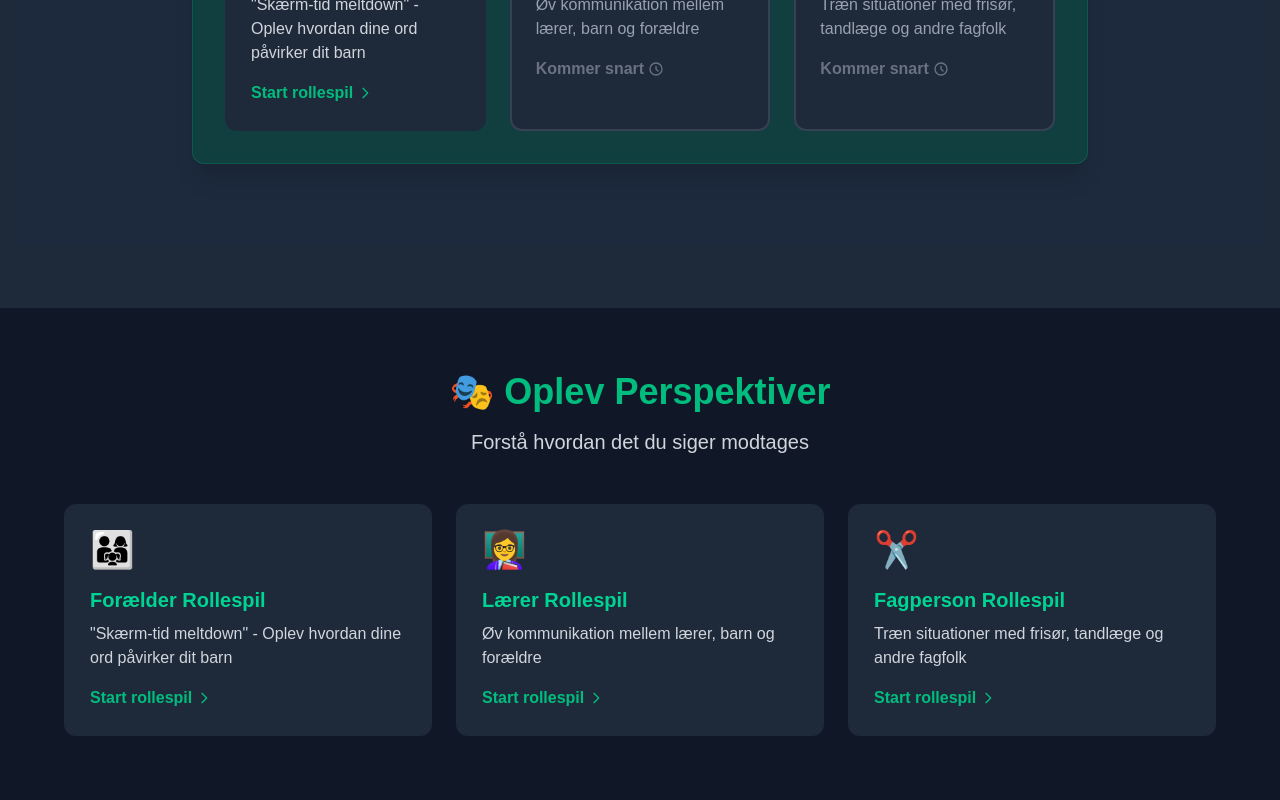
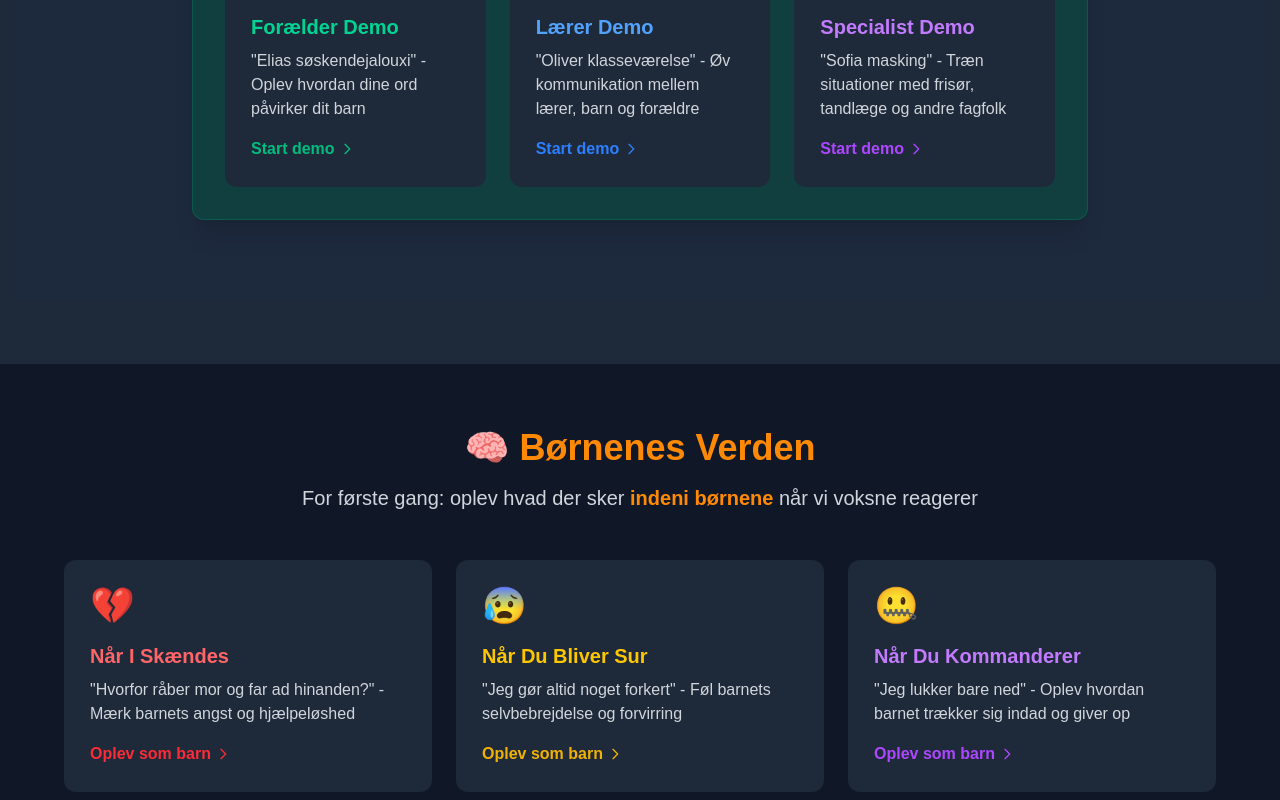
Before and after one commit to howandt/cdt-website, a Next.js app: page /platform in a window 1280 px wide. Shown: the part 3560-4360 px from the top of the page. Built offline with nearby package versions, Linux system fonts and the light colour scheme.

Commit message:
Tilføjet børns tanker

```diff
--- a/app/components/QRDemo.tsx
+++ b/app/components/QRDemo.tsx
@@ -355,6 +355,8 @@ export default function QRDemo() {
               </div>
             </div>
 
+            /* Erstat denne sektion i QRDemo.tsx (omkring linje 285-340) */
+
             {/* Rollespil sektion inde i QR Demo */}
             <div className="mt-16 pt-12 border-t border-gray-700">
               <h3 className="text-2xl md:text-3xl font-bold text-center text-emerald-500 mb-3">
@@ -365,18 +367,18 @@ export default function QRDemo() {
               </p>
 
               <div className="grid md:grid-cols-3 gap-6">
-                {/* Forælder Rollespil */}
-                <Link href="/rollespil?type=parent" className="group">
+                {/* Forælder Demo - NU AKTIV */}
+                <Link href="/demo/test?role=parent" className="group">
                   <div className="bg-gray-800 rounded-xl p-6 h-full hover:bg-gray-700 transition-all border-2 border-transparent hover:border-emerald-500">
                     <div className="text-4xl mb-4">👨‍👩‍👧</div>
                     <h3 className="text-xl font-bold text-emerald-400 mb-2 group-hover:text-emerald-300 transition-colors">
-                      Forælder Rollespil
+                      Forælder Demo
                     </h3>
                     <p className="text-gray-300 mb-4">
-                      "Skærm-tid meltdown" - Oplev hvordan dine ord påvirker dit barn
+                      "Elias søskendejalouxi" - Oplev hvordan dine ord påvirker dit barn
                     </p>
                     <span className="text-emerald-500 font-semibold flex items-center gap-1">
-                      Start rollespil
+                      Start demo
                       <svg className="w-4 h-4 group-hover:translate-x-1 transition-transform" fill="none" stroke="currentColor" viewBox="0 0 24 24">
                         <path strokeLinecap="round" strokeLinejoin="round" strokeWidth={2} d="M9 5l7 7-7 7" />
                       </svg>
@@ -384,43 +386,43 @@ export default function QRDemo() {
                   </div>
                 </Link>
 
-                {/* Lærer Rollespil - Kommer snart */}
-                <div className="group cursor-not-allowed opacity-60">
-                  <div className="bg-gray-800 rounded-xl p-6 h-full border-2 border-gray-700">
+                {/* Lærer Demo - NU AKTIV */}
+                <Link href="/demo/test?role=teacher" className="group">
+                  <div className="bg-gray-800 rounded-xl p-6 h-full hover:bg-gray-700 transition-all border-2 border-transparent hover:border-blue-500">
                     <div className="text-4xl mb-4">👩‍🏫</div>
-                    <h3 className="text-xl font-bold text-gray-400 mb-2">
-                      Lærer Rollespil
+                    <h3 className="text-xl font-bold text-blue-400 mb-2 group-hover:text-blue-300 transition-colors">
+                      Lærer Demo
                     </h3>
-                    <p className="text-gray-400 mb-4">
-                      Øv kommunikation mellem lærer, barn og forældre
+                    <p className="text-gray-300 mb-4">
+                      "Oliver klasseværelse" - Øv kommunikation mellem lærer, barn og forældre
                     </p>
-                    <span className="text-gray-500 font-semibold flex items-center gap-1">
-                      Kommer snart
-                      <svg className="w-4 h-4" fill="none" stroke="currentColor" viewBox="0 0 24 24">
-                        <path strokeLinecap="round" strokeLinejoin="round" strokeWidth={2} d="M12 8v4l3 3m6-3a9 9 0 11-18 0 9 9 0 0118 0z" />
+                    <span className="text-blue-500 font-semibold flex items-center gap-1">
+                      Start demo
+                      <svg className="w-4 h-4 group-hover:translate-x-1 transition-transform" fill="none" stroke="currentColor" viewBox="0 0 24 24">
+                        <path strokeLinecap="round" strokeLinejoin="round" strokeWidth={2} d="M9 5l7 7-7 7" />
                       </svg>
                     </span>
                   </div>
-                </div>
+                </Link>
 
-                {/* Fagperson Rollespil - Kommer snart */}
-                <div className="group cursor-not-allowed opacity-60">
-                  <div className="bg-gray-800 rounded-xl p-6 h-full border-2 border-gray-700">
+                {/* Specialist Demo - NU AKTIV */}
+                <Link href="/demo/test?role=specialist" className="group">
+                  <div className="bg-gray-800 rounded-xl p-6 h-full hover:bg-gray-700 transition-all border-2 border-transparent hover:border-purple-500">
                     <div className="text-4xl mb-4">✂️</div>
-                    <h3 className="text-xl font-bold text-gray-400 mb-2">
-                      Fagperson Rollespil
+                    <h3 className="text-xl font-bold text-purple-400 mb-2 group-hover:text-purple-300 transition-colors">
+                      Specialist Demo
                     </h3>
-                    <p className="text-gray-400 mb-4">
-                      Træn situationer med frisør, tandlæge og andre fagfolk
+                    <p className="text-gray-300 mb-4">
+                      "Sofia masking" - Træn situationer med frisør, tandlæge og andre fagfolk
                     </p>
-                    <span className="text-gray-500 font-semibold flex items-center gap-1">
-                      Kommer snart
-                      <svg className="w-4 h-4" fill="none" stroke="currentColor" viewBox="0 0 24 24">
-                        <path strokeLinecap="round" strokeLinejoin="round" strokeWidth={2} d="M12 8v4l3 3m6-3a9 9 0 11-18 0 9 9 0 0118 0z" />
+                    <span className="text-purple-500 font-semibold flex items-center gap-1">
+                      Start demo
+                      <svg className="w-4 h-4 group-hover:translate-x-1 transition-transform" fill="none" stroke="currentColor" viewBox="0 0 24 24">
+                        <path strokeLinecap="round" strokeLinejoin="round" strokeWidth={2} d="M9 5l7 7-7 7" />
                       </svg>
                     </span>
                   </div>
-                </div>
+                </Link>
               </div>
             </div>
           </div>
--- a/app/platform/page.tsx
+++ b/app/platform/page.tsx
@@ -1,4 +1,4 @@
-
+'use client';
 import Link from 'next/link';
 import QRDemo from '../components/QRDemo';
 
@@ -326,75 +326,135 @@ export default function HomePage() {
         </div>
       </section>
 
-      {/* Rollespil Section */}
+      {/* Børnenes Verden Section */}
       <section className="py-16">
         <div className="container mx-auto px-4">
           <div className="max-w-6xl mx-auto">
-            <h2 className="text-3xl md:text-4xl font-bold text-center text-emerald-500 mb-4">
-              🎭 Oplev Perspektiver
+            <h2 className="text-3xl md:text-4xl font-bold text-center text-orange-400 mb-4">
+              🧠 Børnenes Verden
             </h2>
             <p className="text-xl text-gray-300 text-center mb-12 max-w-3xl mx-auto">
-              Forstå hvordan det du siger modtages
+              For første gang: oplev hvad der sker <span className="text-orange-400 font-semibold">indeni børnene</span> når vi voksne reagerer
             </p>
 
             <div className="grid md:grid-cols-3 gap-6">
-              {/* Forælder Rollespil */}
-              <Link href="/rollespil?type=parent" className="group">
-                <div className="bg-gray-800 rounded-xl p-6 h-full hover:bg-gray-700 transition-all border-2 border-transparent hover:border-emerald-500">
-                  <div className="text-4xl mb-4">👨‍👩‍👧</div>
-                  <h3 className="text-xl font-bold text-emerald-400 mb-2 group-hover:text-emerald-300 transition-colors">
-                    Forælder Rollespil
+              {/* Når forældre skændes */}
+              <div className="group cursor-pointer">
+                <div className="bg-gray-800 rounded-xl p-6 h-full hover:bg-gray-700 transition-all border-2 border-transparent hover:border-red-500">
+                  <div className="text-4xl mb-4">💔</div>
+                  <h3 className="text-xl font-bold text-red-400 mb-2 group-hover:text-red-300 transition-colors">
+                    Når I Skændes
                   </h3>
                   <p className="text-gray-300 mb-4">
-                    "Skærm-tid meltdown" - Oplev hvordan dine ord påvirker dit barn
+                    "Hvorfor råber mor og far ad hinanden?" - Mærk barnets angst og hjælpeløshed
                   </p>
-                  <span className="text-emerald-500 font-semibold flex items-center gap-1">
-                    Start rollespil
+
+                  {/* Lille preview tekst der vises on hover */}
+                  <div className="hidden group-hover:block mt-4 p-3 bg-red-900/30 rounded-lg border border-red-600/30">
+                    <p className="text-red-200 text-sm italic mb-2">
+                      💭 Barnets tanker:
+                    </p>
+                    <p className="text-red-300 text-xs">
+                      "Er det min skyld?" • "Hvor skal jeg gemme mig?" • "Bliver de skilt?"
+                    </p>
+                    <p className="text-red-400 text-xs mt-2 font-semibold">
+                      Klik for at se fulde påvirkning →
+                    </p>
+                  </div>
+
+                  <span className="text-red-500 font-semibold flex items-center gap-1 mt-4">
+                    Oplev som barn
                     <svg className="w-4 h-4 group-hover:translate-x-1 transition-transform" fill="none" stroke="currentColor" viewBox="0 0 24 24">
                       <path strokeLinecap="round" strokeLinejoin="round" strokeWidth={2} d="M9 5l7 7-7 7" />
                     </svg>
                   </span>
                 </div>
-              </Link>
+              </div>
 
-              {/* Lærer Rollespil */}
-              <Link href="/rollespil?type=teacher" className="group">
-                <div className="bg-gray-800 rounded-xl p-6 h-full hover:bg-gray-700 transition-all border-2 border-transparent hover:border-emerald-500">
-                  <div className="text-4xl mb-4">👩‍🏫</div>
-                  <h3 className="text-xl font-bold text-emerald-400 mb-2 group-hover:text-emerald-300 transition-colors">
-                    Lærer Rollespil
+              {/* Når voksne bliver frustrerede */}
+              <div className="group cursor-pointer">
+                <div className="bg-gray-800 rounded-xl p-6 h-full hover:bg-gray-700 transition-all border-2 border-transparent hover:border-yellow-500">
+                  <div className="text-4xl mb-4">😰</div>
+                  <h3 className="text-xl font-bold text-yellow-400 mb-2 group-hover:text-yellow-300 transition-colors">
+                    Når Du Bliver Sur
                   </h3>
                   <p className="text-gray-300 mb-4">
-                    Øv kommunikation mellem lærer, barn og forældre
+                    "Jeg gør altid noget forkert" - Føl barnets selvbebrejdelse og forvirring
                   </p>
-                  <span className="text-emerald-500 font-semibold flex items-center gap-1">
-                    Start rollespil
+
+                  {/* Lille preview tekst der vises on hover */}
+                  <div className="hidden group-hover:block mt-4 p-3 bg-yellow-900/30 rounded-lg border border-yellow-600/30">
+                    <p className="text-yellow-200 text-sm italic mb-2">
+                      💭 Barnets tanker:
+                    </p>
+                    <p className="text-yellow-300 text-xs">
+                      "Jeg er dum" • "Mor kan ikke lide mig" • "Jeg giver op"
+                    </p>
+                    <p className="text-yellow-400 text-xs mt-2 font-semibold">
+                      Klik for at se fulde påvirkning →
+                    </p>
+                  </div>
+
+                  <span className="text-yellow-500 font-semibold flex items-center gap-1 mt-4">
+                    Oplev som barn
                     <svg className="w-4 h-4 group-hover:translate-x-1 transition-transform" fill="none" stroke="currentColor" viewBox="0 0 24 24">
                       <path strokeLinecap="round" strokeLinejoin="round" strokeWidth={2} d="M9 5l7 7-7 7" />
                     </svg>
                   </span>
                 </div>
-              </Link>
+              </div>
 
-              {/* Fagperson Rollespil */}
-              <Link href="/rollespil?type=professional" className="group">
-                <div className="bg-gray-800 rounded-xl p-6 h-full hover:bg-gray-700 transition-all border-2 border-transparent hover:border-emerald-500">
-                  <div className="text-4xl mb-4">✂️</div>
-                  <h3 className="text-xl font-bold text-emerald-400 mb-2 group-hover:text-emerald-300 transition-colors">
-                    Fagperson Rollespil
+              {/* Når der kommanderes og irettesættes */}
+              <div className="group cursor-pointer">
+                <div className="bg-gray-800 rounded-xl p-6 h-full hover:bg-gray-700 transition-all border-2 border-transparent hover:border-purple-500">
+                  <div className="text-4xl mb-4">🤐</div>
+                  <h3 className="text-xl font-bold text-purple-400 mb-2 group-hover:text-purple-300 transition-colors">
+                    Når Du Kommanderer
                   </h3>
                   <p className="text-gray-300 mb-4">
-                    Træn situationer med frisør, tandlæge og andre fagfolk
+                    "Jeg lukker bare ned" - Oplev hvordan barnet trækker sig indad og giver op
                   </p>
-                  <span className="text-emerald-500 font-semibold flex items-center gap-1">
-                    Start rollespil
+
+                  {/* Lille preview tekst der vises on hover */}
+                  <div className="hidden group-hover:block mt-4 p-3 bg-purple-900/30 rounded-lg border border-purple-600/30">
+                    <p className="text-purple-200 text-sm italic mb-2">
+                      💭 Barnets tanker:
+                    </p>
+                    <p className="text-purple-300 text-xs">
+                      "Det gider jeg ikke høre" • "Mine følelser betyder intet" • "Jeg giver op"
+                    </p>
+                    <p className="text-purple-400 text-xs mt-2 font-semibold">
+                      Klik for at se fulde påvirkning →
+                    </p>
+                  </div>
+
+                  <span className="text-purple-500 font-semibold flex items-center gap-1 mt-4">
+                    Oplev som barn
                     <svg className="w-4 h-4 group-hover:translate-x-1 transition-transform" fill="none" stroke="currentColor" viewBox="0 0 24 24">
                       <path strokeLinecap="round" strokeLinejoin="round" strokeWidth={2} d="M9 5l7 7-7 7" />
                     </svg>
                   </span>
                 </div>
-              </Link>
               </div>
+            </div>
+
+            {/* Kraftfuld besked */}
+            <div className="mt-12 text-center">
+              <div className="bg-gradient-to-r from-orange-900/40 to-red-900/40 rounded-xl p-6 border border-orange-600/40 max-w-4xl mx-auto">
+                <div className="text-4xl mb-4">⚠️</div>
+                <h3 className="text-xl font-semibold text-orange-300 mb-3">
+                  Revolutionær Empati-Træning
+                </h3>
+                <p className="text-orange-200 leading-relaxed">
+                  Som den første platform i verden giver CDT dig mulighed for at <strong>træde ind i børnenes følelsesmæssige verden</strong>.
+                  Oplev på egen krop hvordan dine ord, din stemme og dine reaktioner påvirker dem indeni -
+                  <span className="text-orange-400 font-semibold"> før det er for sent.</span>
+                </p>
+                <div className="mt-4 text-sm text-orange-300/80 italic">
+                  💡 Kun ved at forstå børnenes perspektiv kan vi virkelig ændre vores tilgang
+                </div>
+              </div>
+            </div>
           </div>
         </div>
       </section>
```
